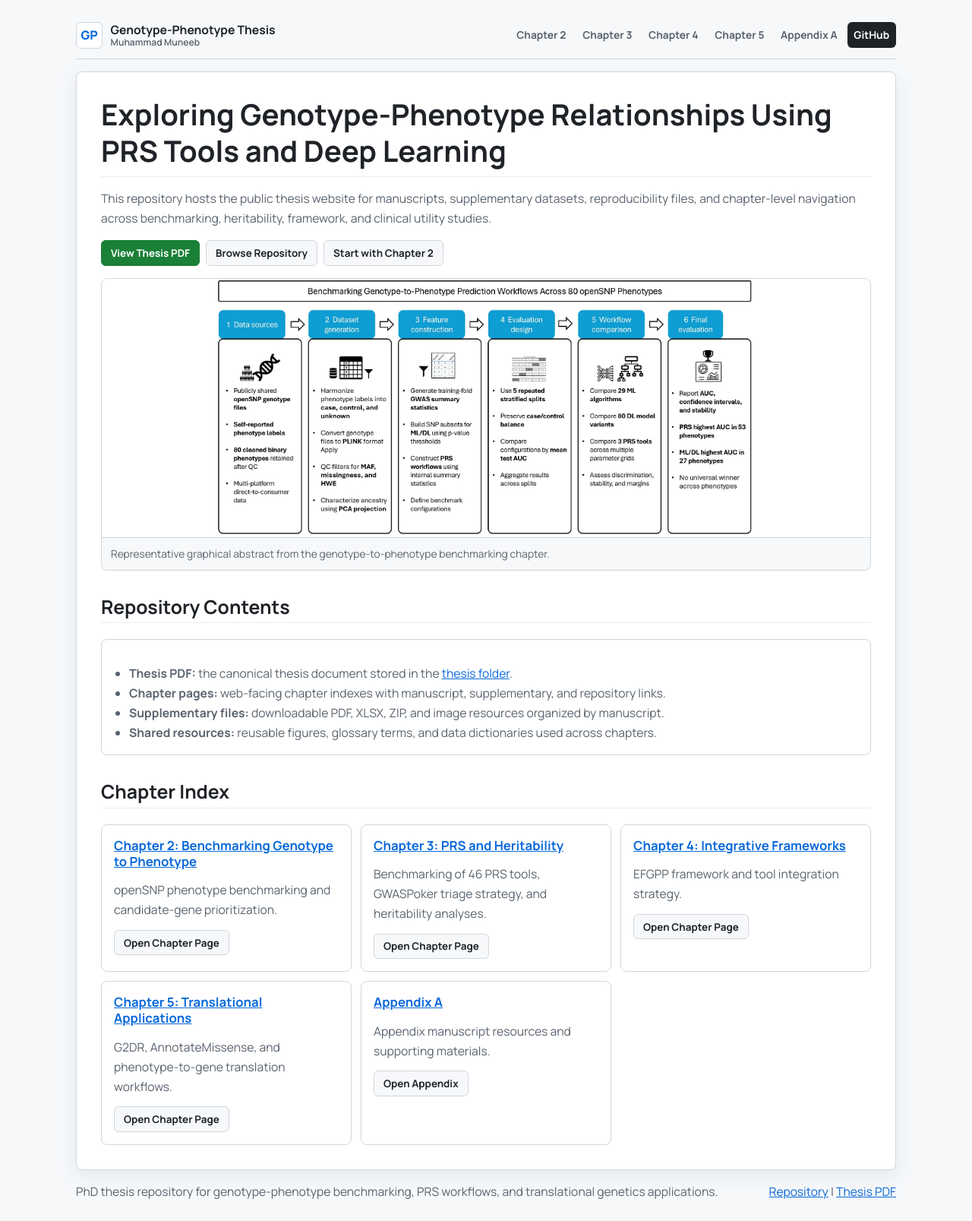
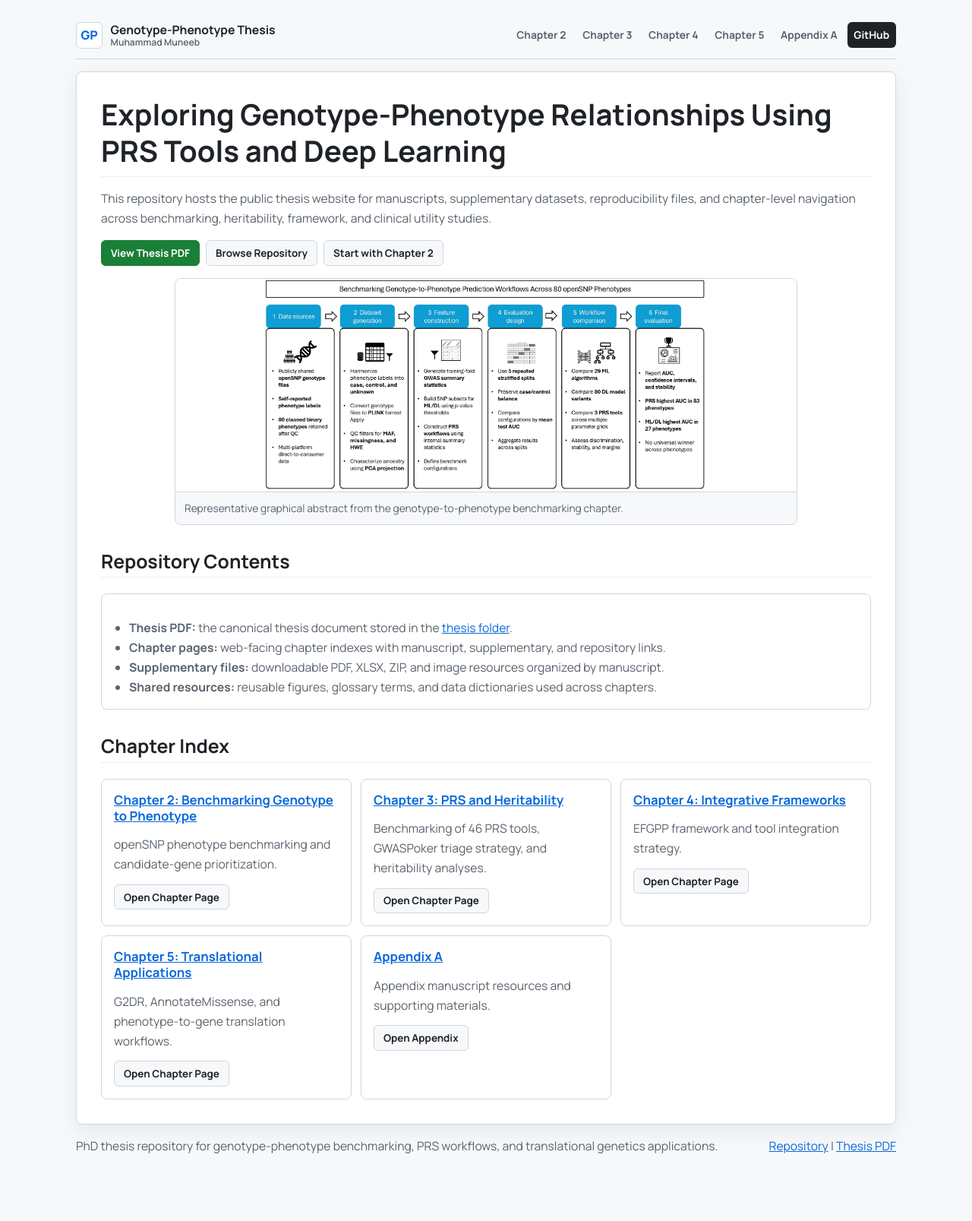
Before and after one commit to MuhammadMuneeb007/genotype-phenotype-thesis, a Jekyll site: the page built from docs/index.md, in a window 1280 px wide. Shown: the whole page at 76% size. Built offline with Jekyll 4.4.1, drawn with Linux system fonts in a browser that asks for light colours; after the commit the page ends 1547 px from its top, so only the background shows below that.

Commit message:
Update thesis website, downloads, and content pages

```diff
--- a/docs/assets/css/styles.css
+++ b/docs/assets/css/styles.css
@@ -325,7 +325,8 @@ a:hover {
 }
 
 .figure-panel {
-  margin: 1rem 0;
+  width: min(100%, 820px);
+  margin: 1rem auto;
   overflow: hidden;
   border: 1px solid var(--line);
   border-radius: var(--radius);
@@ -335,13 +336,17 @@ a:hover {
 .figure-panel img {
   display: block;
   width: 100%;
-  max-height: 520px;
+  height: clamp(220px, 34vw, 340px);
   object-fit: contain;
   background: #fff;
 }
 
+.manuscript-section .figure-panel {
+  width: min(100%, 760px);
+}
+
 .compact-figure img {
-  max-height: 340px;
+  height: clamp(200px, 28vw, 280px);
 }
 
 .figure-panel figcaption {
@@ -429,6 +434,11 @@ a:hover {
     padding: 1rem;
   }
 
+  .figure-panel img,
+  .compact-figure img {
+    height: 220px;
+  }
+
   .quick-stats {
     grid-template-columns: 1fr;
   }
```
